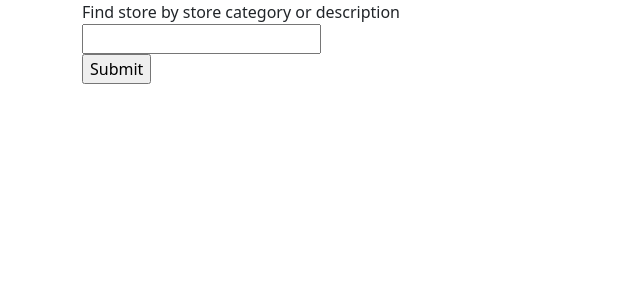
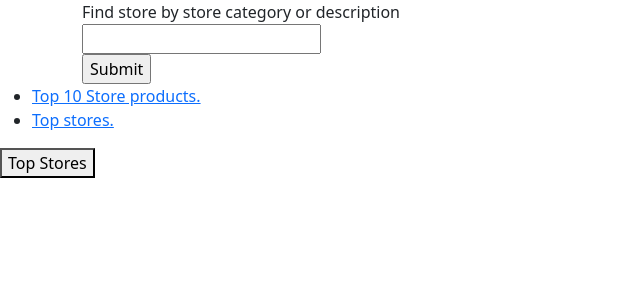
Before and after one commit to peterdsp/ACME-Delivery-Service-FrontEnd, an Angular app: page /reportTopStores in a window 1280 px wide. Before the commit this address led to /. Shown: the top 300 px of the page, without its empty margins (0-640 px from the left). Built offline with nearby package versions, Linux system fonts and the light colour scheme.

Commit message:
add routing

```diff
--- a/src/app/app-routing.module.ts
+++ b/src/app/app-routing.module.ts
@@ -1,7 +1,14 @@
+import { FindStoreByStoreCategoryDescriptionComponent } from './find-store-by-store-category-description/find-store-by-store-category-description.component';
+import { ReportTopStoresComponent } from './report-top-stores/report-top-stores.component';
+import { ReportTopStoreProductsComponent } from './report-top-store-products/report-top-store-products.component';
 import { NgModule } from '@angular/core';
 import { RouterModule, Routes } from '@angular/router';
 
-const routes: Routes = [];
+const routes: Routes = [
+  //an grapso https://localhost:4200/product tote deixno component product
+  {path: 'reportTop10StoreProducts', component: ReportTopStoreProductsComponent},
+  {path: 'reportTopStores', component: ReportTopStoresComponent}
+];
 
 @NgModule({
   imports: [RouterModule.forRoot(routes)],
--- a/src/app/app.component.html
+++ b/src/app/app.component.html
@@ -1,3 +1,10 @@
 <div class="container">
   <app-find-store-by-store-category-description></app-find-store-by-store-category-description>
 </div>
+<nav>
+  <ul>
+    <li><a routerLink="/reportTop10StoreProducts">Top 10 Store products.</a></li>
+    <li><a routerLink="/reportTopStores">Top stores.</a></li>
+  </ul>
+</nav>
+<router-outlet></router-outlet>
--- a/src/app/report-top-stores/report-top-stores.component.html
+++ b/src/app/report-top-stores/report-top-stores.component.html
@@ -2,7 +2,7 @@
 
 
 <!-- {{ response | json}} -->
-<div *ngIf="getTopStores">
+<div>
 </div>
 {{ response | json }}
 {{ message }}
--- a/src/app/report-top-stores/report-top-stores.component.ts
+++ b/src/app/report-top-stores/report-top-stores.component.ts
@@ -16,7 +16,7 @@ export class ReportTopStoresComponent implements OnInit {
   }
 
   requestTopStores(){
-   return this.service.getTopStores.subscribe ({
+   return this.service.getTopStores().subscribe ({
       next: (data: any) => {
         this.response = data;
         this.message = '';
```
